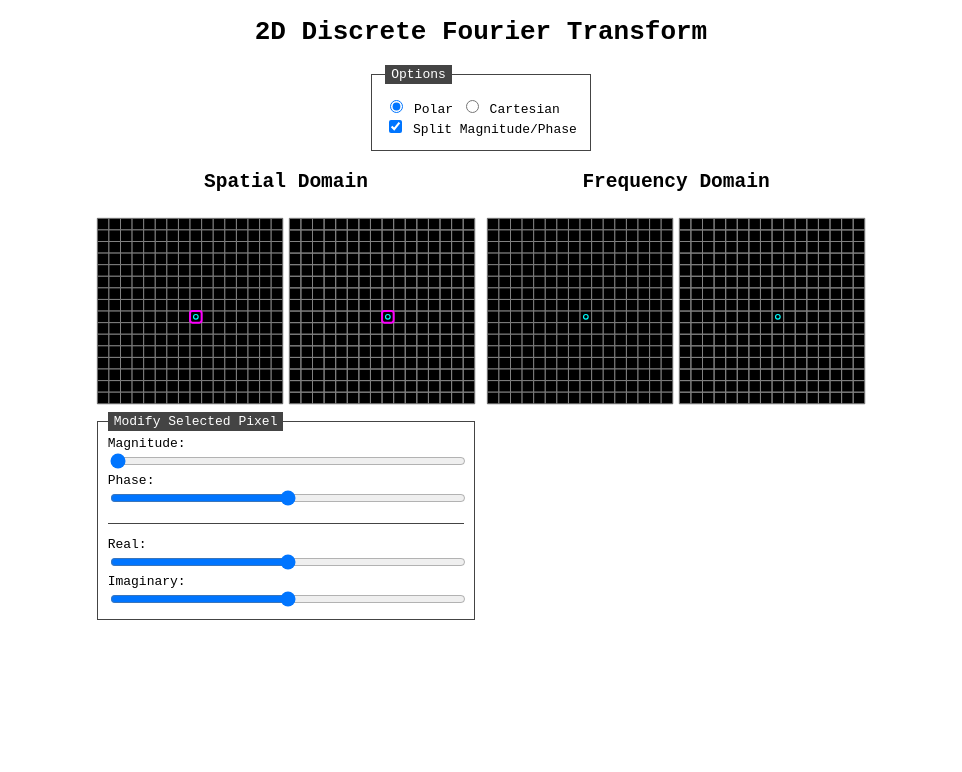
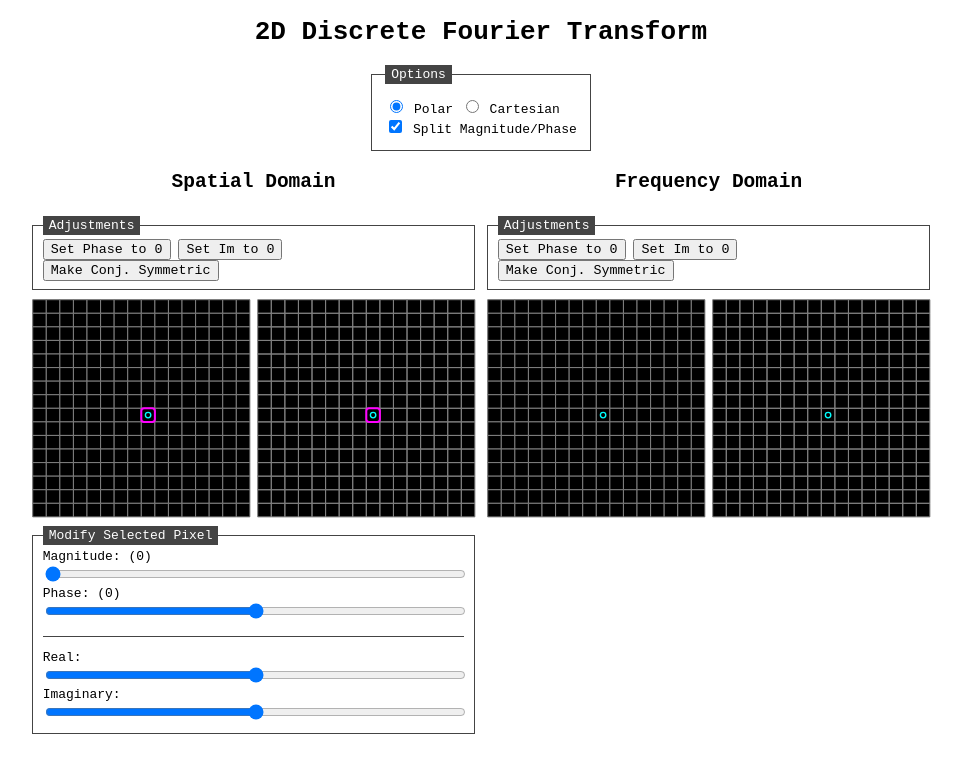
Before and after one commit to laszlokorte/dft2d, a Svelte app: page / in a window 1280 px wide. Shown: the top 772 px of the page, without its empty margins (159-1121 px from the left). Built offline with nearby package versions, Linux system fonts and the light colour scheme.

Commit message:
add global actions

```diff
--- a/src/App.svelte
+++ b/src/App.svelte
@@ -29,6 +29,71 @@
 	const columns = $derived(Array(image.width).fill(0).map((x,i) => (i + image.width/2)%image.width))
 	const viewBox = `-0.2 -0.2 ${image.width+0.4} ${image.height+0.4}`
 
+	function setPhase(subject, value) {
+		let w = subject.width
+		let h = subject.height
+
+		for (let y=0;y<h;y++) {
+			for (let x=0;x<w;x++) {
+				subject.phases[y*w+x] = value
+			}
+		}
+	}
+
+	function setIm(subject, value) {
+		let w = subject.width
+		let h = subject.height
+
+		for (let y=0;y<h;y++) {
+			for (let x=0;x<w;x++) {
+				const mag = subject.mags[y*w+x]
+				const pha = subject.phases[y*w+x]
+
+				const re = mag * Math.cos(pha)
+				const im = mag * Math.sin(pha)
+
+				const newRe = re;
+				const newIm = value;
+
+
+				const newMag = Math.hypot(newRe, newIm)
+				const newPhase = Math.atan2(newIm, newRe)
+
+
+				subject.mags[y*w+x] = newMag
+				subject.phases[y*w+x] = newPhase
+
+			}
+		}
+	}
+
+	function setConjSymmetric(subject) {
+		let w = subject.width
+		let h = subject.height
+
+		const newmags = Array(subject.mags.length).fill(0)
+		const newphases = Array(subject.mags.length).fill(0)
+
+		for (let y=1;y<h;y++) {
+			for (let x=1;x<w;x++) {
+				const magA = subject.mags[rows[y]*w+columns[x]]
+				const phaA = subject.phases[rows[y]*w+columns[x]]
+
+
+				const magB = subject.mags[rows[rows.length-y]*w+columns[columns.length-x]]
+				const phaB = subject.phases[rows[rows.length-y]*w+columns[columns.length-x]]
+
+				newmags[rows[rows.length-y]*w+columns[columns.length-x]] = Math.sqrt(magB*magB+magA*magA)/Math.sqrt(2)
+				newphases[rows[rows.length-y]*w+columns[columns.length-x]] = clipPi(Math.sign(phaB-phaA) * Math.max(Math.abs(phaA),Math.abs(phaB)))
+
+			}
+		}
+
+		newphases[rows[h/2]*w+columns[w/2]] = 0
+
+		subject.phases = newphases
+		subject.mags = newmags
+	}
 
 	function complMul(magA, phaseA, magB, phaseB) {
 		return {
@@ -131,11 +196,19 @@
 	</div>
 </fieldset>
 
-<div style="display: grid; grid-template-columns: 1fr 1fr; justify-content: center; justify-items: stretch; max-width: 60em; margin: auto;">
+<div style="display: grid; grid-template-columns: 1fr 1fr; justify-content: center; justify-items: stretch; max-width: 70em; margin: auto;">
 <div class="domain">
 <h2>Spatial Domain</h2>
 
+<fieldset>
+	<legend>Adjustments</legend>
 
+	<div>
+		<button type="button" onclick={e => {setPhase(image, 0); recalculate(spectrum,  image, 1)}}>Set Phase to 0</button>
+		<button type="button" onclick={e => {setIm(image, 0); recalculate(spectrum,  image, 1)}}>Set Im to 0</button>
+		<button type="button" onclick={e => {setConjSymmetric(image); recalculate(spectrum,  image, 1)}}>Make Conj. Symmetric</button>
+	</div>
+</fieldset>
 
 
 {@render showImage(image, focus.type=="spatial"?focus:null, ({x,y}) => focus = ({type:"spatial", x,y}))}
@@ -147,6 +220,16 @@
 
 <div class="domain">
 <h2>Frequency Domain</h2>
+
+<fieldset>
+	<legend>Adjustments</legend>
+
+	<div>
+		<button type="button" onclick={e => {setPhase(spectrum, 0);recalculate(image, spectrum, -1)}}>Set Phase to 0</button>
+		<button type="button" onclick={e => {setIm(spectrum, 0);recalculate(image, spectrum, -1)}}>Set Im to 0</button>
+		<button type="button" onclick={e => {setConjSymmetric(spectrum);recalculate(image, spectrum, -1)}}>Make Conj. Symmetric</button>
+	</div>
+</fieldset>
 
 {@render showImage(spectrum, focus.type=="frequency"?focus:null, ({x,y}) => focus = ({type:"frequency",x,y}))}
 
@@ -167,10 +250,10 @@
 	<legend>Modify Selected Pixel</legend>
 
 	<label>
-		<span>Magnitude:</span>
+		<span>Magnitude: ({img.mags[rows[focus.y]*img.width+columns[focus.x]]})</span>
 	<input type="range" min="0" max="1" step="0.01" bind:value={img.mags[rows[focus.y]*img.width+columns[focus.x]]} oninput={e => recalculate(other, img, dir)} /></label>
 	<label>
-		<span>Phase:</span>
+		<span>Phase: ({img.phases[rows[focus.y]*img.width+columns[focus.x]]})</span>
 	<input type="range" min="-3.14" max="3.14" bind:value={img.phases[rows[focus.y]*img.width+columns[focus.x]]} step="0.01"  oninput={e => recalculate(other, img, dir)}/> </label>
 
 	<hr>
```
